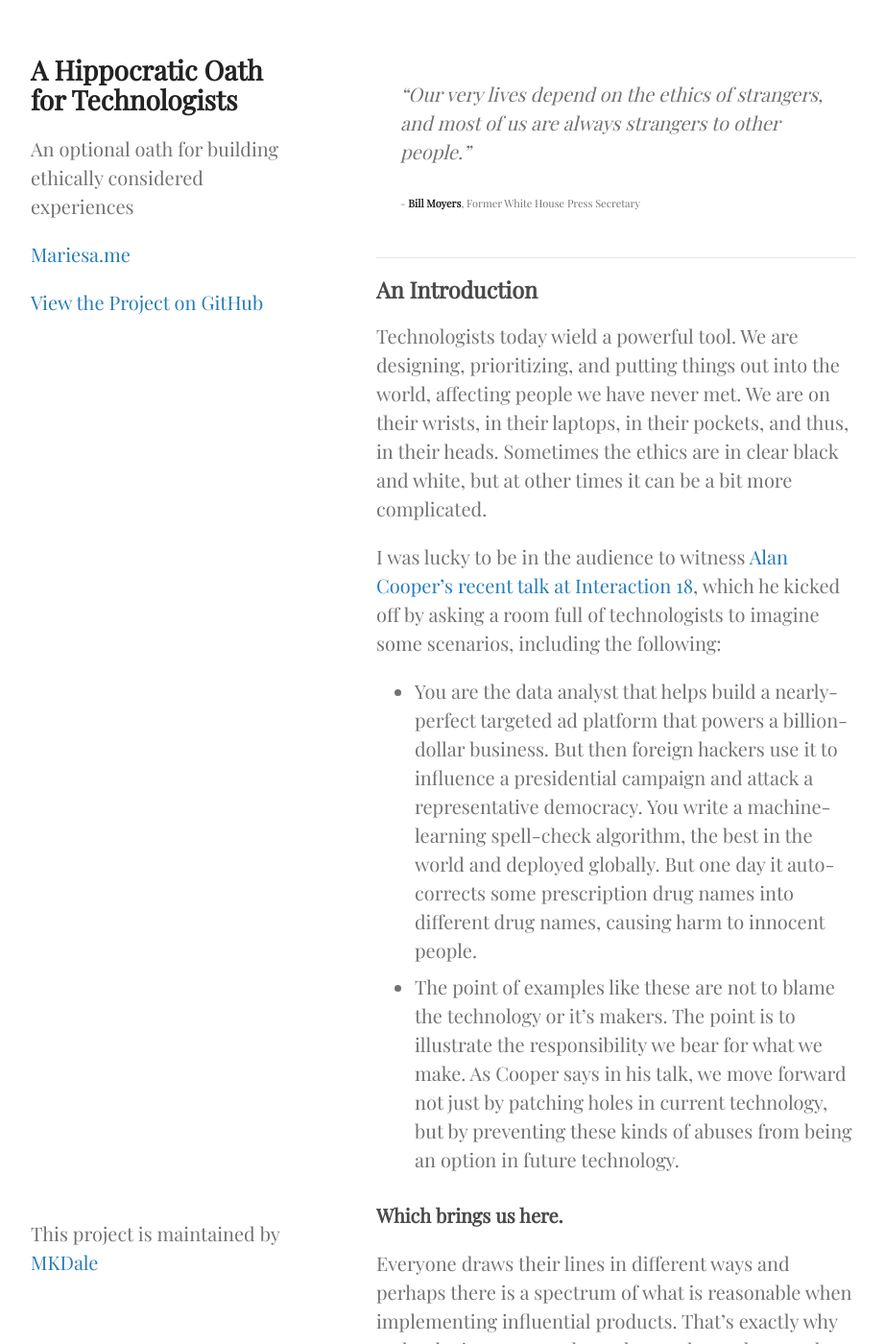
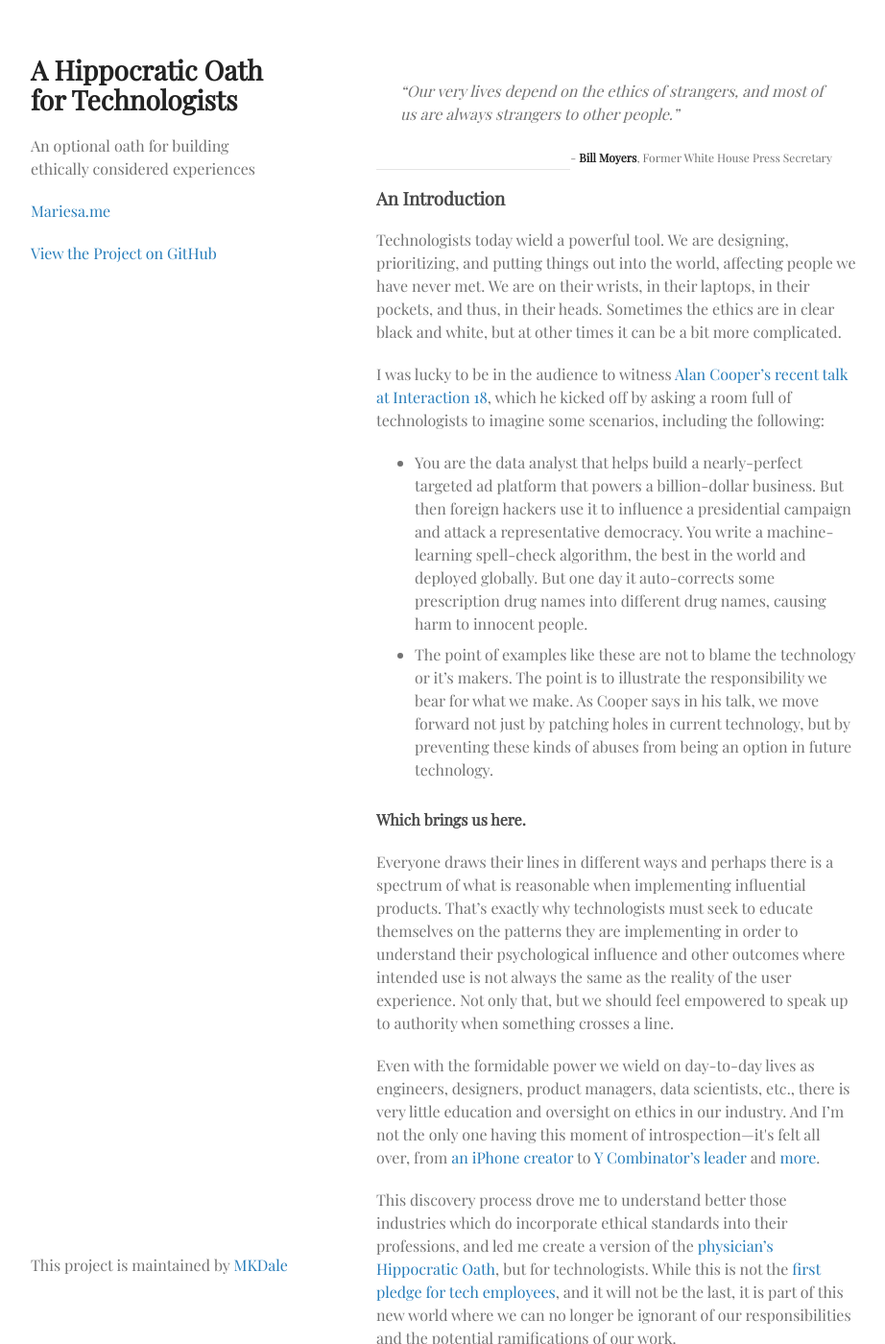
Before and after one commit to MKDale/techoath, a Jekyll site: the page built from index.md, in a window 1280 px wide and 1400 px high. Shown: the whole window at 96% size, without its empty margins (178-1100 px from the left). Built offline with Jekyll 4.4.1, drawn with Linux system fonts in a browser that asks for light colours.

Commit message:
changing body font size

```diff
--- a/_layouts/default.html
+++ b/_layouts/default.html
@@ -31,7 +31,7 @@
       <section>
           <div class="intro-quote"><p>
               <em>“Our very lives depend on the ethics of strangers, and most of us are always strangers to other people.”</em></p>
-              <p><small>-<strong> Bill Moyers</strong>, Former White House Press Secretary</small></p></div>
+              <p style="float:right;"><small>-<strong> Bill Moyers</strong>, Former White House Press Secretary</small></p></div>
           <hr>
           <article>
         <h3>An Introduction</h3>
--- a/assets/css/style.scss
+++ b/assets/css/style.scss
@@ -6,7 +6,11 @@
 
 body {
    font-family: 'Playfair Display', serif;
-    font-size: 1.25em;
+    font-size: 1em;
+}
+
+small {
+    font-size: .75em;
 }
 
 article {
```
